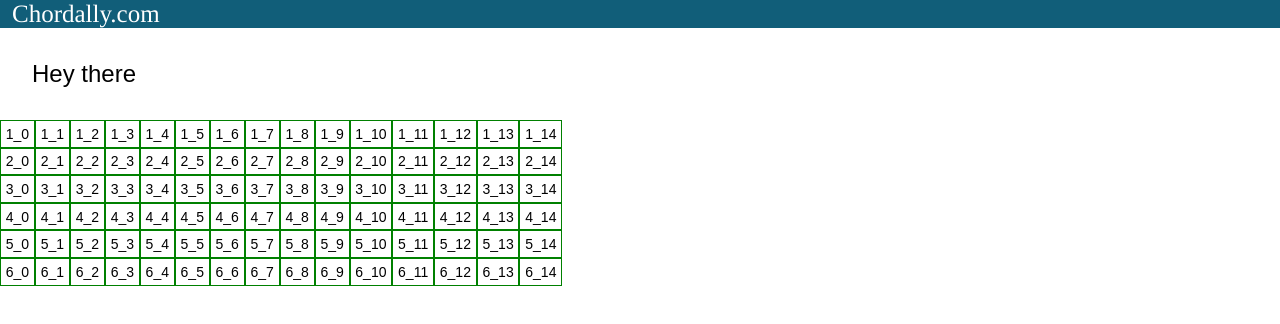
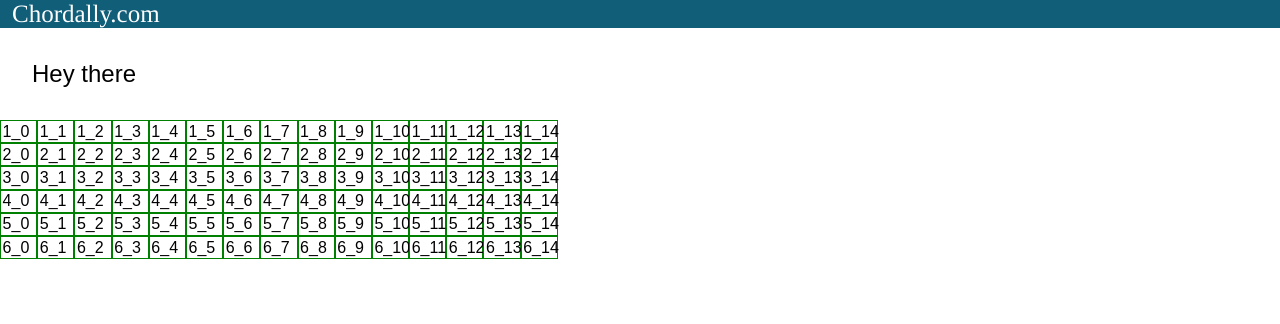
Before and after one commit to rjturek/chordally, a React (Create React App) app: page / in a window 1280 px wide. Shown: the top 324 px of the page. Built offline with nearby package versions, Linux system fonts and the light colour scheme.

Commit message:
intial and setState classnames

```diff
--- a/src/App.css
+++ b/src/App.css
@@ -17,10 +17,15 @@
   padding: 2rem;
 }
 
+.spotInChord {
+  background-color: #e3389a
+}
+
 .Spot {
   border: 1px solid green;
-  font-size: 14px;
-  padding: .3rem;
+  width: 2rem;
+  font-size: 1rem;
+  padding: .1rem;
   border-collapse: separate;
 }
 
--- a/src/fretboard.js
+++ b/src/fretboard.js
@@ -1,4 +1,5 @@
 import React, { Component } from 'react';
+import classnames from 'classnames';
 var _ = require('lodash');
 
 
@@ -6,23 +7,38 @@ class Spot extends Component {
 
   constructor(props) {
     super(props);
+    //https://github.com/yannickcr/eslint-plugin-react/blob/master/docs/rules/jsx-no-bind.md
     this.handleClicked = this.handleClicked.bind(this);
     var spotLocation = props.stringNum + "_" + props.fretNum;
-    this.state = {
-      label: spotLocation
+
+    var initialState = {
+      label: spotLocation,
+      spotClasses: classnames({
+        'Spot': true
+      })
     };
-    console.log("Spot constructed" + this.state);
+    console.log(initialState.spotClasses);
+    this.state = initialState;
   };
 
   handleClicked(e) {
-    console.log(this.props.fretNum);
-    this.state = {
-      label: "clicked"
-    };
+    //console.log(this.props.fretNum);
+    console.log("before " + this.state.label + " " + this.state.spotClasses);
+    var oldState = this.state;
+    var newState = oldState;
+    newState.label = "click";
+    newState.spotClasses = classnames({
+      'Spot': true,
+      'spotInChord': oldState.spotClasses  });
+
+    this.setState (newState);
+    //console.log("after " + this.state.label + " " + this.state.spotClasses);
+
+    //this.forceUpdate();
   };
 
   render() {
-    return <div className="Spot" key={this.state.label} onClick={this.handleClicked}>{this.state.label}</div>;
+    return <div className={this.state.spotClasses} key={this.state.label} onClick={this.handleClicked}>{this.state.label}</div>;
   };
 }
 
@@ -62,7 +78,7 @@ class Fretboard extends Component {
 
   constructor(props) {
     super(props);
-    console.log("constructing fretboard");
+    //console.log("constructing fretboard");
     var numStrings = props.numStrings;
     var numFrets  = props.numFrets;
 
@@ -79,7 +95,7 @@ class Fretboard extends Component {
   }
 
   render() {
-    console.log(this.state);
+    //console.log(this.state);
     return (
       <div className="Fretboard">
         {this.state.strings.map(function(string){
```
